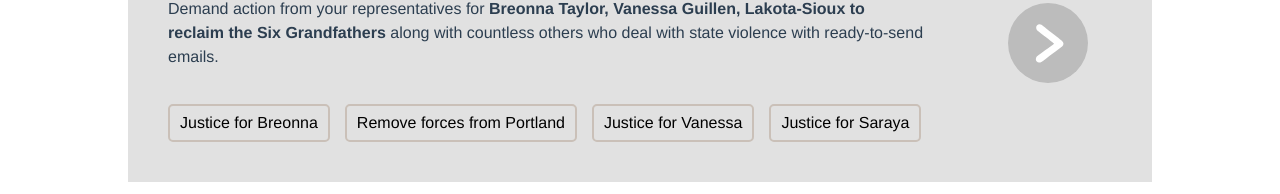
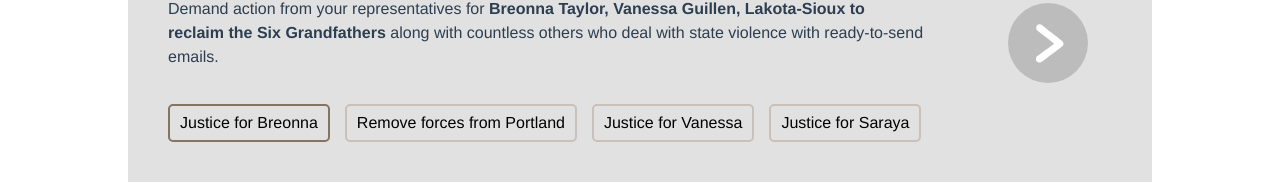
Before and after one commit to OpenSourceFellows/ally-guide-app, a Vue app in the folder ally-guide/: page / in a window 1280 px wide. In both pictures the pointer is over the button "Justice for Breonna". Shown: the part 1634-1828 px from the top of the page. Built offline with nearby package versions, Linux system fonts and the light colour scheme; what vue-resource would draw is missing.

Commit message:
hover state on buttons

```diff
--- a/ally-guide/src/assets/css/style.less
+++ b/ally-guide/src/assets/css/style.less
@@ -175,6 +175,11 @@ a {
             margin-top:5px;
             border-radius:5px;
             background-color:transparent;
+
+            &:hover{
+              border: 2px solid darken(@light-brown, 30%);
+
+            }
           }
         }
       }
```
